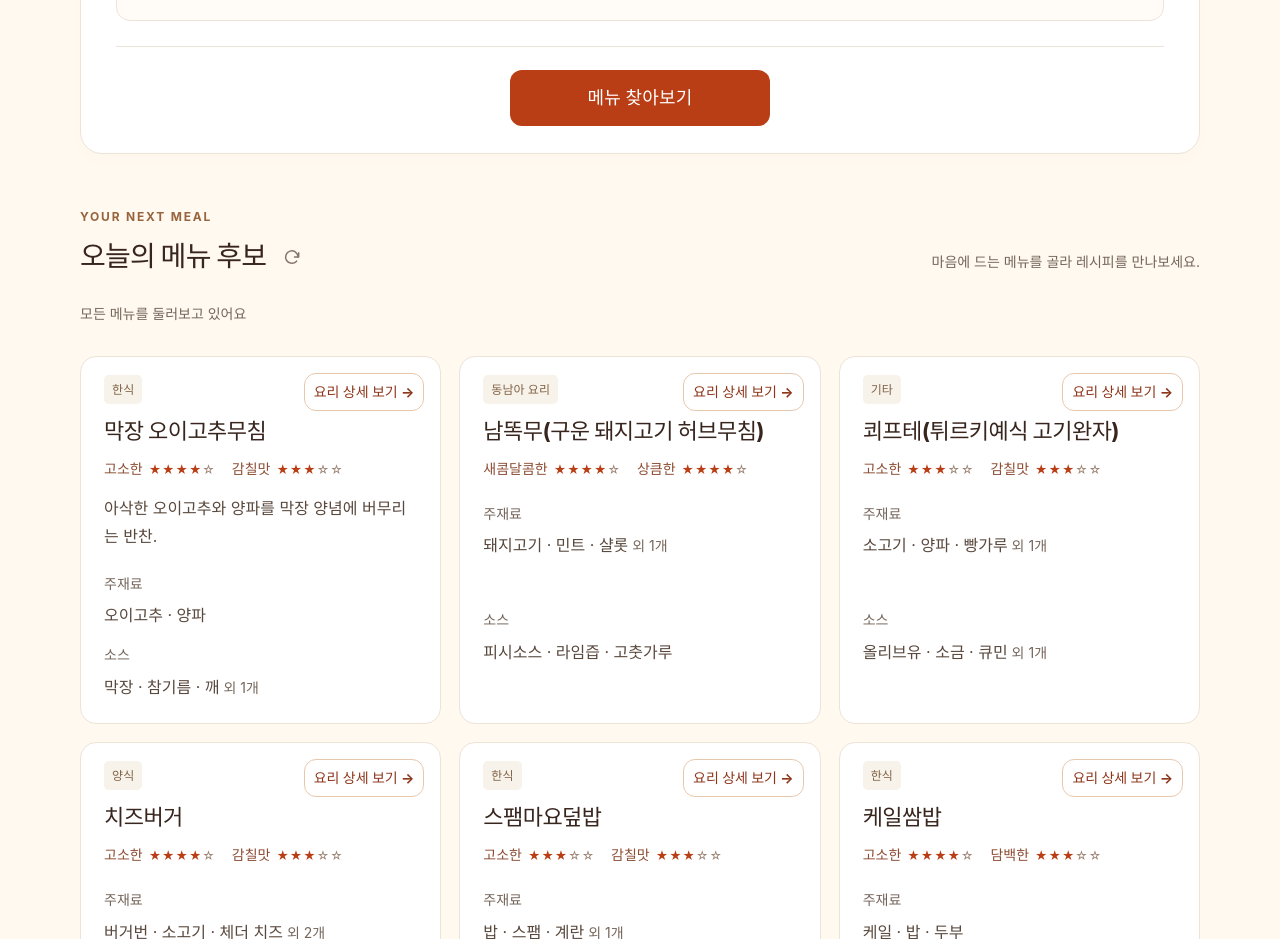
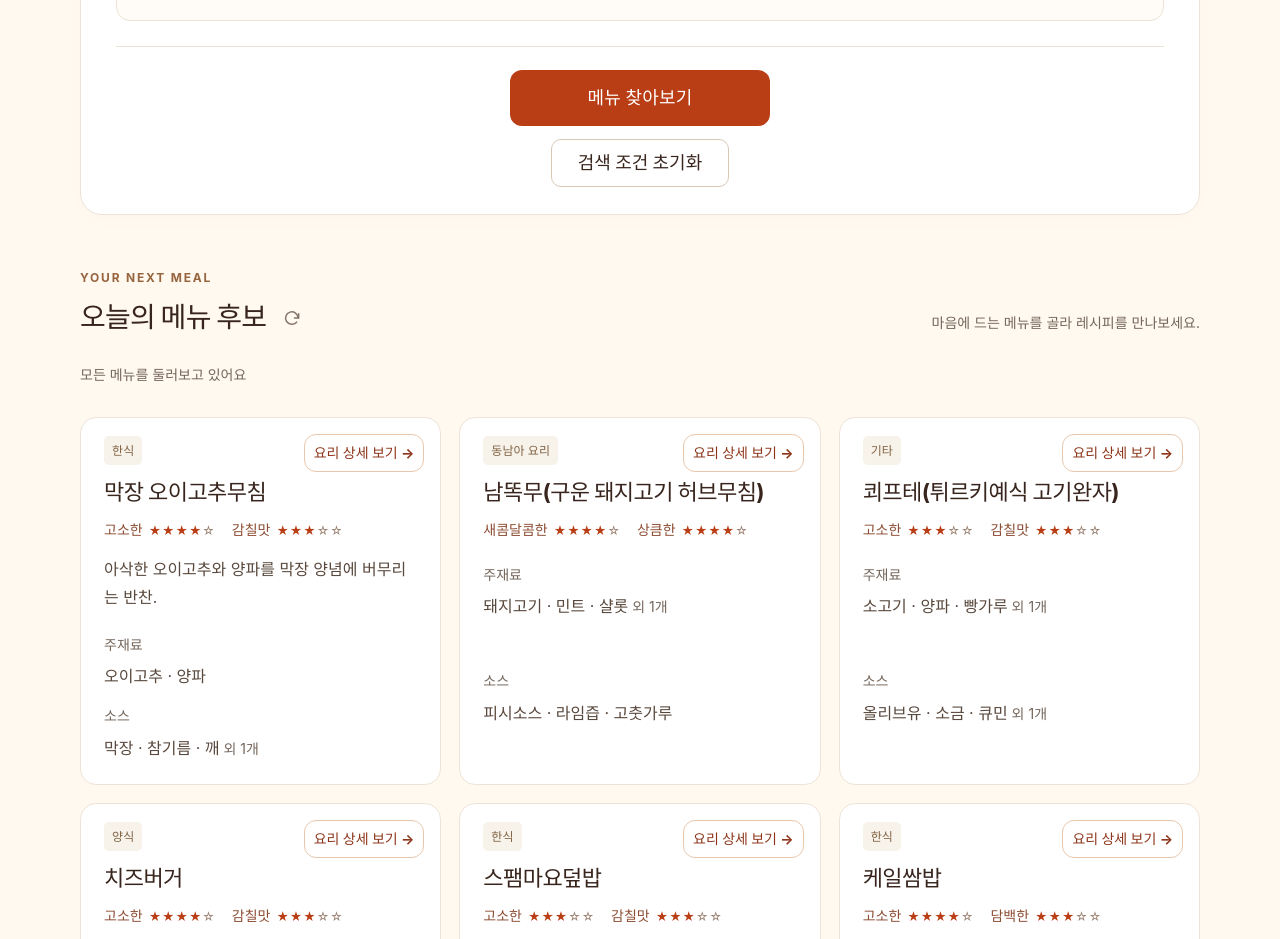
Before and after one commit to YongSiHun/mohaemookji, a React (Vite) app: page / in a window 1280 px wide. Shown: the part 1260-2199 px from the top of the page. Built offline with nearby package versions, Linux system fonts and the light colour scheme; a web font is replaced by a local one.

Commit message:
feat: 검색 조건 초기화 기능 개발

```diff
--- a/src/components/MenuSearchPanel.tsx
+++ b/src/components/MenuSearchPanel.tsx
@@ -15,7 +15,15 @@ function getSearchButtonLabel(isLoading: boolean, error: string): string {
   if (error) return '데이터 다시 불러오기';
   return '메뉴 찾아보기';
 }
-function SearchActions({ isLoading, error }: { isLoading: boolean; error: string }) {
+function SearchActions({
+  isLoading,
+  error,
+  onReset,
+}: {
+  isLoading: boolean;
+  error: string;
+  onReset: () => void;
+}) {
   return (
     <div className="search-actions">
       {error && (
@@ -32,6 +40,9 @@ function SearchActions({ isLoading, error }: { isLoading: boolean; error: string
       >
         {getSearchButtonLabel(isLoading, error)}
       </button>
+      <button type="button" className="secondary-button" onClick={onReset}>
+        검색 조건 초기화
+      </button>
     </div>
   );
 }
@@ -47,6 +58,7 @@ export function MenuSearchPanel({
   onDraftChange,
   onSearch,
   onRefreshKeywords,
+  onReset,
 }: MenuSearchPanelProps) {
   const isLoading = !isReady && !error;
   return (
@@ -127,7 +139,7 @@ export function MenuSearchPanel({
           많을수록 강한 맛이며, 별 0개는 강도와 관계없이 검색해요.
         </p>
         <FlavorSelector query={draft} onChange={onDraftChange} />
-        <SearchActions isLoading={isLoading} error={error} />
+        <SearchActions isLoading={isLoading} error={error} onReset={onReset} />
       </form>
     </section>
   );
--- a/src/pages/Home.tsx
+++ b/src/pages/Home.tsx
@@ -69,6 +69,7 @@ export default function Home() {
           onDraftChange={search.setDraft}
           onSearch={apply}
           onRefreshKeywords={recommended.refresh}
+          onReset={reset}
         />
         <section
           className="results"
--- a/src/types/components.ts
+++ b/src/types/components.ts
@@ -42,6 +42,7 @@ export interface MenuSearchPanelProps {
   onDraftChange: (query: SearchQuery) => void;
   onSearch: (query: SearchQuery) => void;
   onRefreshKeywords: () => void;
+  onReset: () => void;
 }
 
 export interface ActiveConditionsProps {
```
Also changed, not shown: 1 other file (tests, documents, lock files or other folders).
